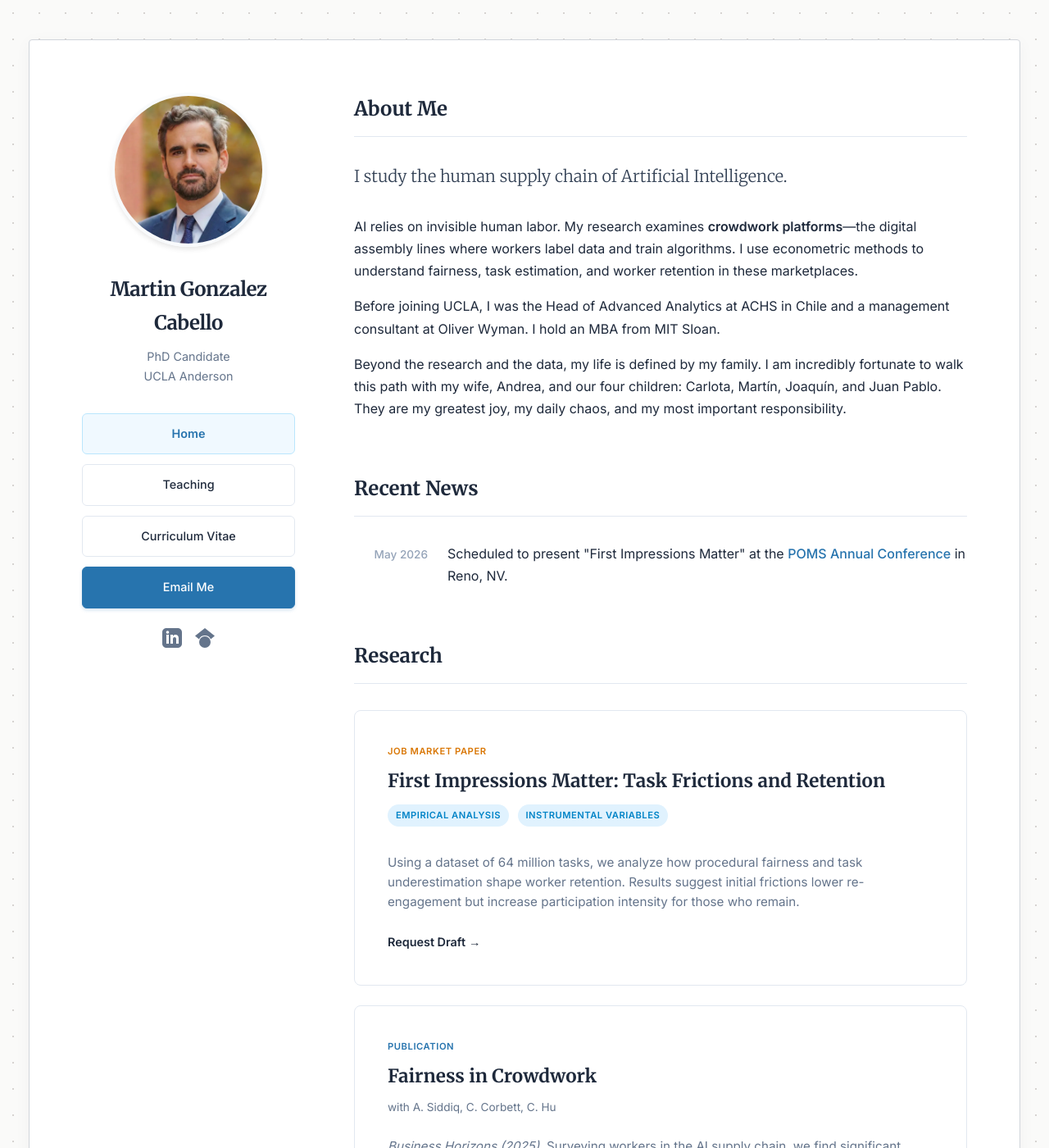
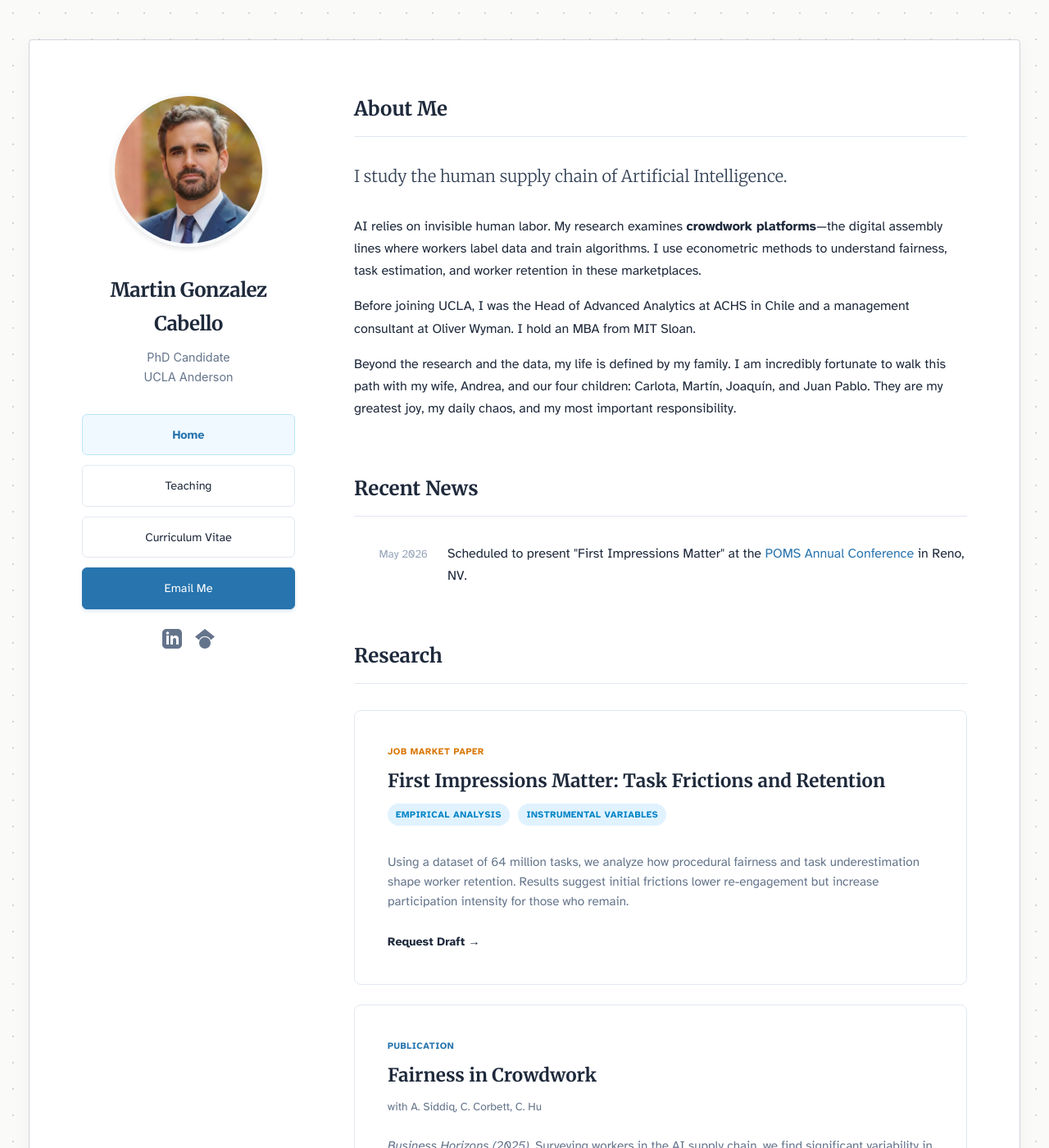
Before and after one commit to martins73/research-site, a Jekyll site: the page built from index.html, in a window 1280 px wide and 1400 px high. Shown: the whole window at 82% size. Built offline with Jekyll 4.4.1, drawn with Linux system fonts in a browser that asks for light colours.

Commit message:
Update font styles in default layout
Replaced 'Inter' font with 'Atkinson Hyperlegible' and adjusted font-family inheritance.

```diff
--- a/_layouts/default.html
+++ b/_layouts/default.html
@@ -20,9 +20,8 @@
     <link rel="icon" type="image/svg+xml" href="https://martin.gonzalezcabello.com/assets/favicon.svg">
 
     <link rel="preconnect" href="https://fonts.googleapis.com">
-    <link rel="preconnect" href="https://fonts.gstatic.com" crossorigin>
-    <link href="https://fonts.googleapis.com/css2?family=Inter:wght@300;400;500;600&family=Merriweather:ital,wght@0,300;0,400;0,700;1,300&display=swap" rel="stylesheet">
-
+<link rel="preconnect" href="https://fonts.gstatic.com" crossorigin>
+<link href="https://fonts.googleapis.com/css2?family=Atkinson+Hyperlegible:ital,wght@0,400;0,700;1,400;1,700&family=Merriweather:ital,wght@0,300;0,400;0,700;1,300&display=swap" rel="stylesheet">
     <style>
         /* DESIGN SYSTEM: Unified Academic Paper */
         :root {
@@ -40,7 +39,7 @@
 
         /* 1. GLOBAL STYLES */
         body {
-            font-family: 'Inter', sans-serif;
+            font-family: 'Atkinson Hyperlegible', sans-serif;
             color: var(--text-main);
             line-height: 1.7;
             margin: 0; padding: 0;
@@ -128,7 +127,7 @@
         .sidebar-btn {
             display: flex; align-items: center; justify-content: center; width: 100%; padding: 0.75rem 0; margin-bottom: 0.75rem; border-radius: 6px;
             text-decoration: none; font-size: 0.9rem; font-weight: 500; box-sizing: border-box; transition: all 0.2s;
-            font-family: 'Inter', sans-serif;
+            font-family: inherit;
         }
 
         .btn-primary { background-color: var(--accent); color: white; border: 1px solid var(--accent); box-shadow: 0 2px 4px rgba(39, 116, 174, 0.2); }
@@ -203,7 +202,7 @@
             font-weight: 700;
             margin-bottom: 0.75rem;
             display: inline-block;
-            font-family: 'Inter', sans-serif;
+            font-family: inherit;
         }
 
         .paper-tag.job-market { color: #D97706; }
@@ -236,7 +235,7 @@
         /* 4. LIST STYLES */
         .news-list { list-style: none; padding: 0; }
         .news-item { display: grid; grid-template-columns: 90px 1fr; gap: 1.5rem; margin-bottom: 1.25rem; align-items: baseline; }
-        .news-date { font-family: 'Inter', sans-serif; font-weight: 500; color: #94a3b8; font-size: 0.85rem; text-align: right; }
+        .news-date { font-family: inherit; font-weight: 500; color: #94a3b8; font-size: 0.85rem; text-align: right; }
         .news-text { font-size: 1rem; color: var(--text-main); }
 
         .cv-entry { margin-bottom: 2rem; padding-left: 1rem; border-left: 2px solid transparent; transition: border 0.2s; }
@@ -248,7 +247,7 @@
         .tech-badge {
             display: inline-block;
             font-size: 0.7rem;
-            font-family: 'Inter', sans-serif;
+            font-family: inherit;
             font-weight: 600;
             text-transform: uppercase;
             letter-spacing: 0.5px;
```
